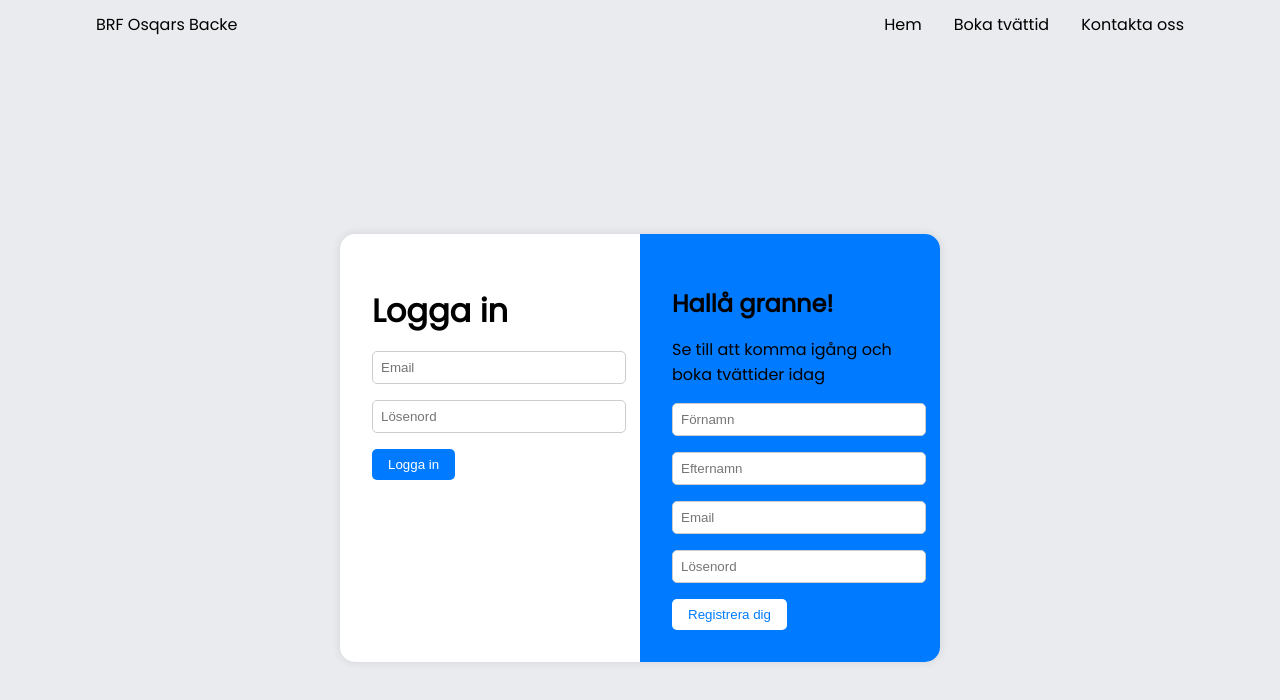
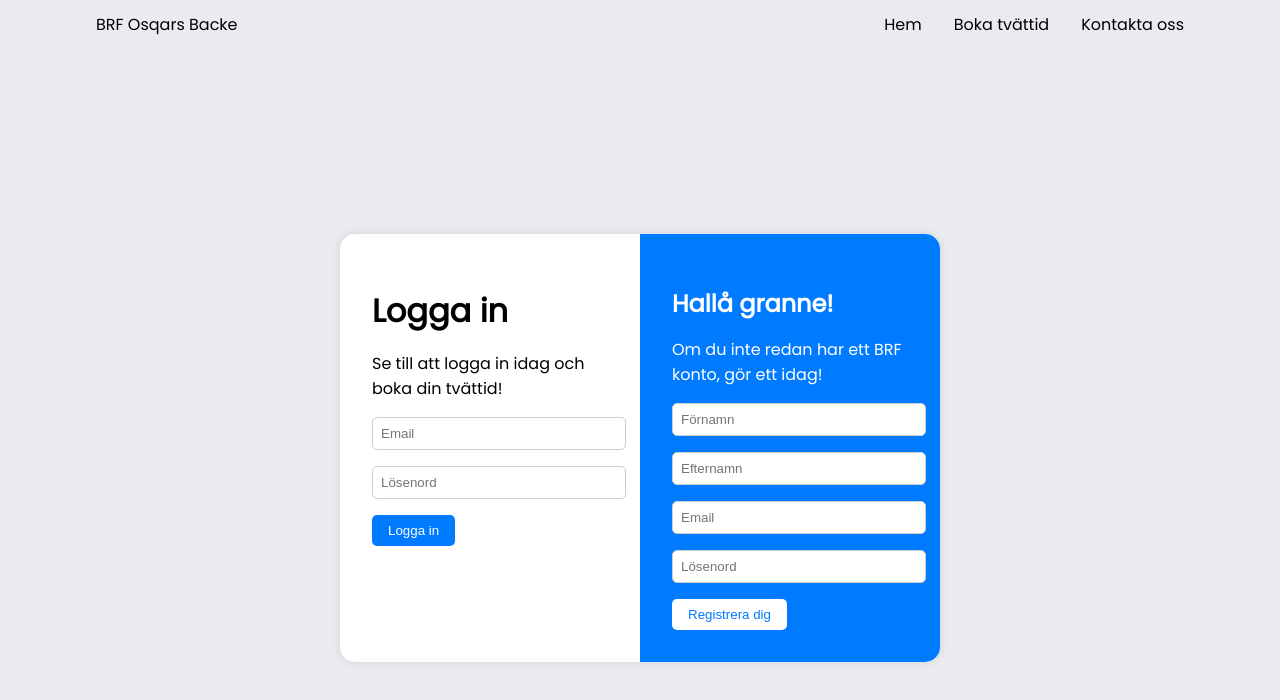
Before and after one commit to codezart44/BRF_Webb_App, a React (Vite) app in the folder frontend/: page / in a window 1280 px wide. Shown: the top 700 px of the page. Built offline with nearby package versions, Linux system fonts and the light colour scheme.

Commit message:
small changes to login

```diff
--- a/frontend/src/components/login/Login.jsx
+++ b/frontend/src/components/login/Login.jsx
@@ -7,6 +7,7 @@ function Login() {
       <div class="login__container">
          <div class="login__containerLeft">
               <h1>Logga in</h1>
+              <p className='login__textLeft'>Se till att logga in idag och boka din tvättid!</p>
               <input type="email" placeholder="Email"/>
               <input type="password" placeholder="Lösenord"/><br/>
               <button className='login__buttonLeft'>Logga in</button>
@@ -14,8 +15,8 @@ function Login() {
       </div>
       <div class="login__register">
           <div class="login__containerRight">
-              <h2>Hallå granne!</h2>
-              <p>Se till att komma igång och boka tvättider idag</p>
+              <h2 className='login__textRight'>Hallå granne!</h2>
+              <p className='login__textRight'>Om du inte redan har ett BRF konto, gör ett idag!</p>
               <input type="text" placeholder='Förnamn' />
               <input type="text" placeholder='Efternamn' />
               <input type="email" placeholder="Email"/>
--- a/frontend/src/components/login/login.css
+++ b/frontend/src/components/login/login.css
@@ -42,7 +42,9 @@ body {
   h1, h2 {
     margin-bottom: 1rem;
   }
-
+  .login__textRight {
+    color: #fff;
+  }
   input[type="text"],
   input[type="email"],
   input[type="password"] {
```
